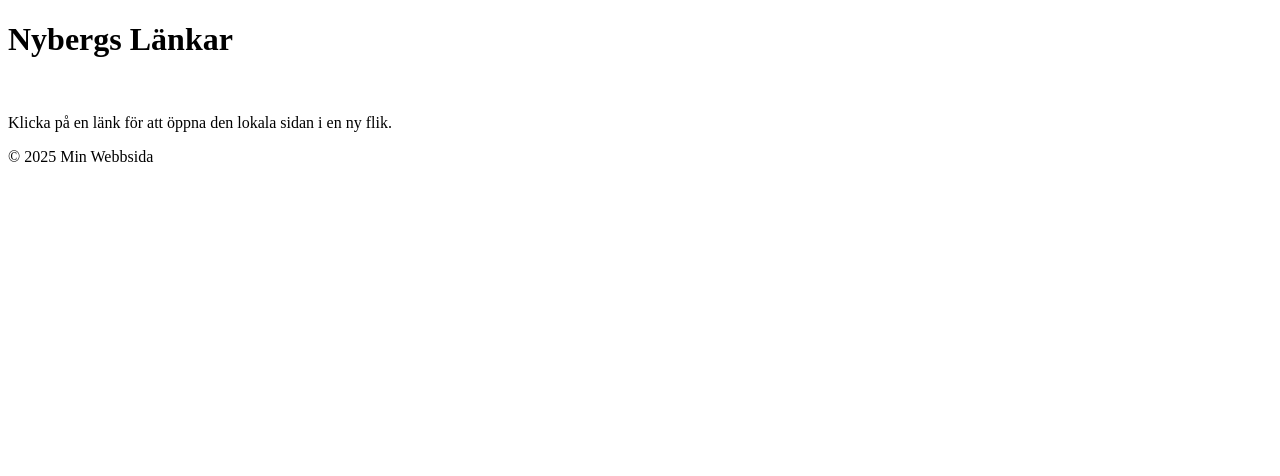
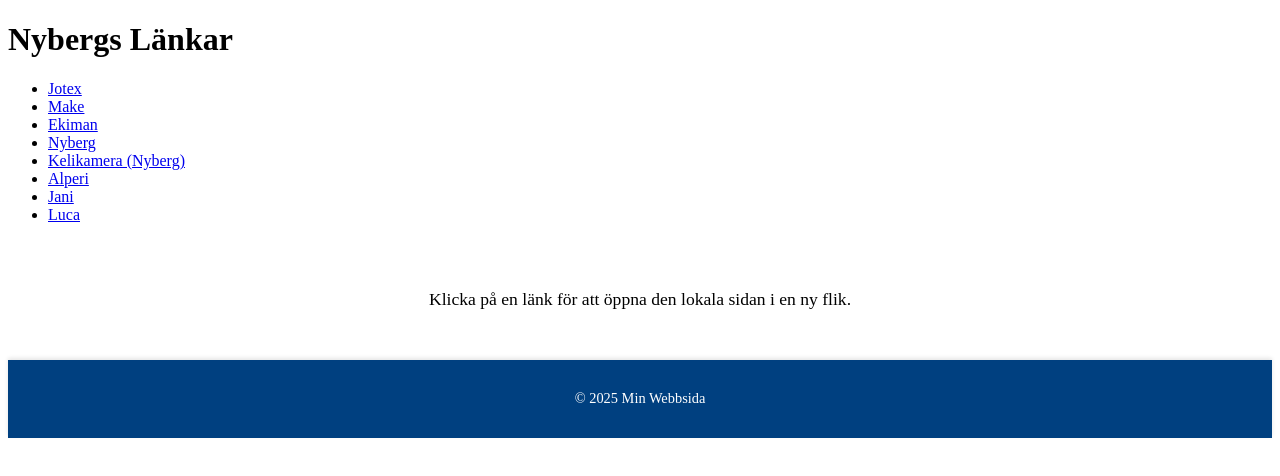
Before and after one commit to nyberg07/N-ttj-nst-repetition, a plain HTML site: page index.html in a window 1280 px wide. Drawn offline with Linux system fonts and the light colour scheme; a script that the page names is missing.

Commit message:
Lägg till CSS för main och footer

```diff
--- a/style.css
+++ b/style.css
@@ -1,28 +1,18 @@
-nav ul {
-  list-style: none;
-  padding: 0;
-  margin: 0;
-  display: flex;
-  justify-content: center;
-  flex-wrap: wrap;
-  gap: 1rem;
+main {
+  flex-grow: 1;
+  padding: 2rem;
+  max-width: 800px;
+  margin: 0 auto;
+  text-align: center;
+  font-size: 1.1rem;
 }
 
-nav ul li {
-  margin: 0;
+footer {
+  background-color: #004080;
+  color: white;
+  text-align: center;
+  padding: 1rem 2rem;
+  font-size: 0.9rem;
+  box-shadow: 0 -2px 4px rgba(0,0,0,0.1);
+  margin-top: auto;
 }
-
-nav ul li a {
-  color: white;
-  text-decoration: none;
-  font-weight: 600;
-  padding: 0.5rem 1rem;
-  border-radius: 5px;
-  transition: background-color 0.3s ease;
-}
-
-nav ul li a:hover,
-nav ul li a:focus {
-  background-color: #007acc;
-  outline: none;
-}
```
